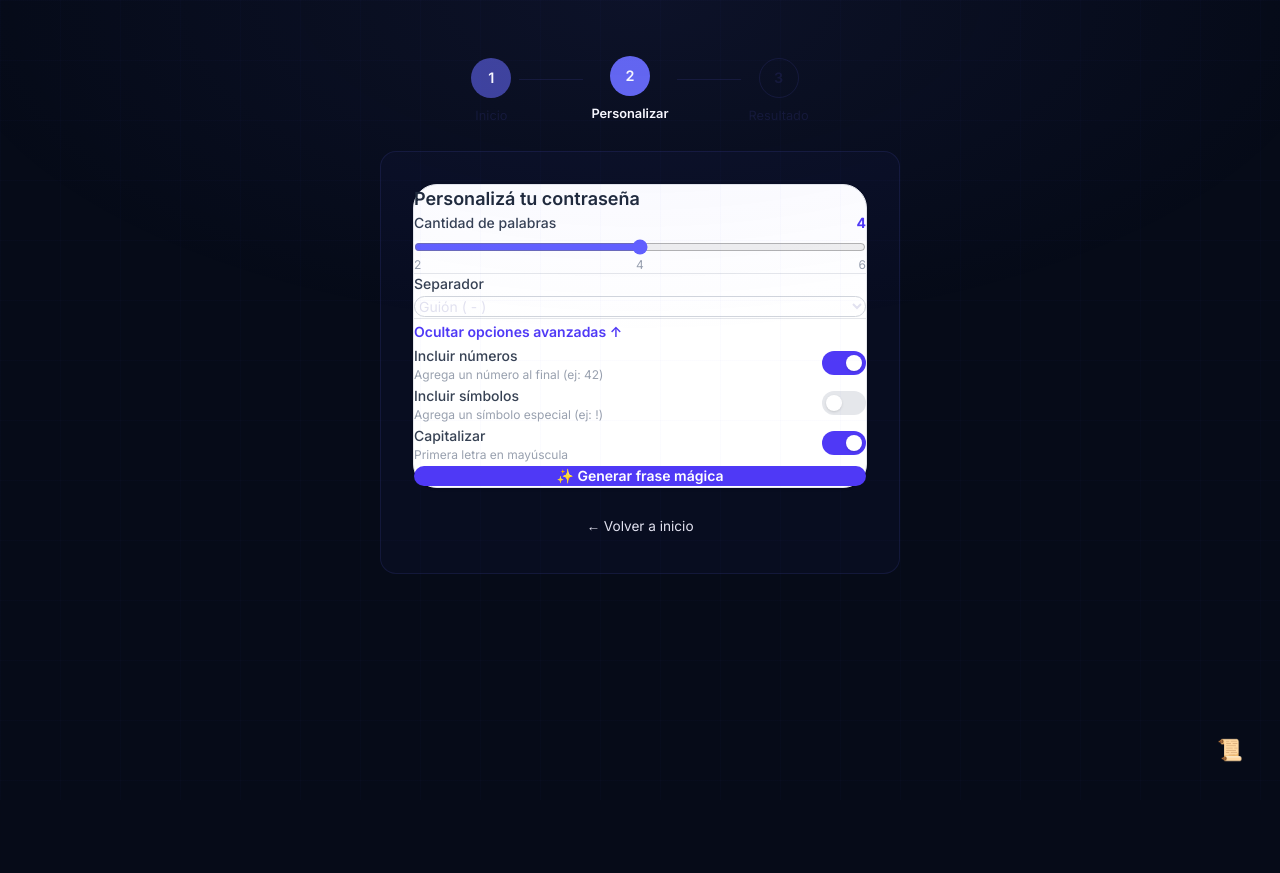
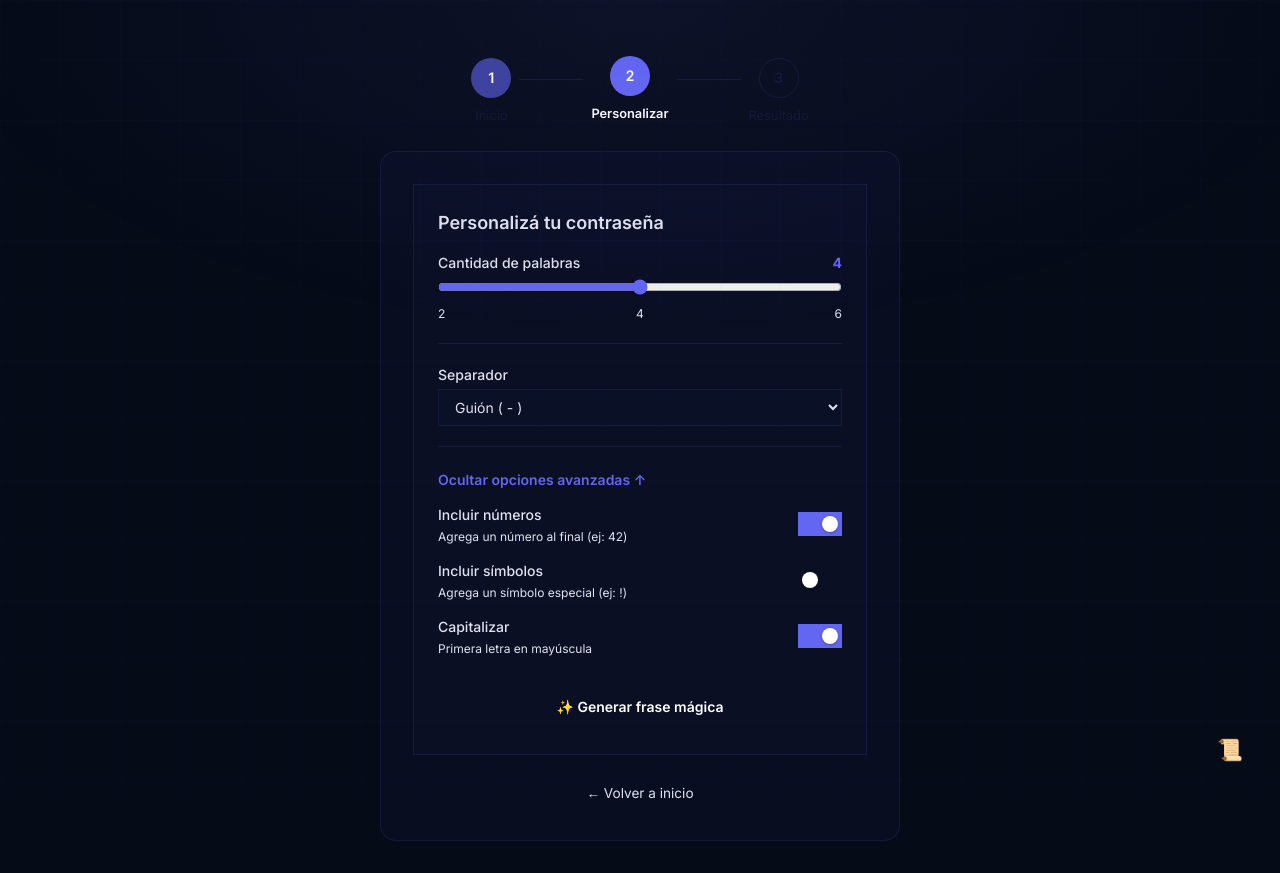
Before and after one commit to adesposito5/PassFrases-proyect, a React (Vite) app: page /generator in a window 1280 px wide. Both pictures are taken after a click on the button "Ver opciones avanzadas ↓". Before the commit the page ends 800 px from the top, so only its background shows below. Built offline with nearby package versions, Linux system fonts and the light colour scheme.

Commit message:
feat: extract PhraseDisplay component and fix GeneratorForm dark theme

```diff
--- a/src/features/generator/components/GeneratorForm.tsx
+++ b/src/features/generator/components/GeneratorForm.tsx
@@ -15,7 +15,7 @@ export function GeneratorForm() {
 	useEffect(() => {
 		const handleKeyDown = (e: KeyboardEvent) => {
 			if (e.key === "Escape") {
-				setShowAdvanced(false); // Cierra las opciones avanzadas por UX
+				setShowAdvanced(false);
 			}
 		};
 		window.addEventListener("keydown", handleKeyDown);
@@ -34,19 +34,51 @@ export function GeneratorForm() {
 	};
 
 	return (
-		<div className="rounded-xl border border-gray-200 bg-white p-6 shadow-sm">
-			<h2 className="mb-4 text-lg font-semibold text-gray-800">
+		<div
+			style={{
+				borderRadius: "var(--radius-lg)",
+				border: "1px solid var(--color-border)",
+				background: "var(--color-card)",
+				padding: "1.5rem",
+				boxShadow: "var(--glass-shadow)",
+			}}
+		>
+			<h2
+				style={{
+					marginBottom: "1rem",
+					fontSize: "1.125rem",
+					fontWeight: 600,
+					color: "var(--color-text)",
+					fontFamily: "var(--font-sans)",
+				}}
+			>
 				Personalizá tu contraseña
 			</h2>
 
 			{/* ── SLIDER: Cantidad de palabras ── */}
-			<div className="mb-5">
+			<div style={{ marginBottom: "1.25rem" }}>
 				<label
 					htmlFor="wordCount"
-					className="mb-1 flex items-center justify-between text-sm font-medium text-gray-700"
+					style={{
+						marginBottom: "0.25rem",
+						display: "flex",
+						alignItems: "center",
+						justifyContent: "space-between",
+						fontSize: "0.875rem",
+						fontWeight: 500,
+						color: "var(--color-text-secondary)",
+						fontFamily: "var(--font-sans)",
+					}}
 				>
 					<span>Cantidad de palabras</span>
-					<span className="font-bold text-indigo-600">{config.wordCount}</span>
+					<span
+						style={{
+							fontWeight: 700,
+							color: "var(--color-accent)",
+						}}
+					>
+						{config.wordCount}
+					</span>
 				</label>
 				<input
 					id="wordCount"
@@ -56,22 +88,45 @@ export function GeneratorForm() {
 					step={1}
 					value={config.wordCount}
 					onChange={(e) => updateOption("wordCount", Number(e.target.value))}
-					className="h-2 w-full cursor-pointer accent-indigo-500"
+					style={{ width: "100%", cursor: "pointer", accentColor: "var(--color-accent)" }}
 				/>
-				<div className="mt-1 flex justify-between text-xs text-gray-400">
+				<div
+					style={{
+						marginTop: "0.25rem",
+						display: "flex",
+						justifyContent: "space-between",
+						fontSize: "0.75rem",
+						color: "var(--color-text-tertiary)",
+						fontFamily: "var(--font-sans)",
+					}}
+				>
 					<span>2</span>
 					<span>4</span>
 					<span>6</span>
 				</div>
 			</div>
 
-			<div className="my-5 h-px bg-gray-200" />
+			{/* Divisor */}
+			<div
+				style={{
+					margin: "1.25rem 0",
+					height: "1px",
+					background: "var(--color-border)",
+				}}
+			/>
 
 			{/* ── SELECT: Separador ── */}
-			<div className="mb-5">
+			<div style={{ marginBottom: "1.25rem" }}>
 				<label
 					htmlFor="separator"
-					className="mb-1 block text-sm font-medium text-gray-700"
+					style={{
+						marginBottom: "0.25rem",
+						display: "block",
+						fontSize: "0.875rem",
+						fontWeight: 500,
+						color: "var(--color-text-secondary)",
+						fontFamily: "var(--font-sans)",
+					}}
 				>
 					Separador
 				</label>
@@ -79,7 +134,26 @@ export function GeneratorForm() {
 					id="separator"
 					value={config.separator}
 					onChange={(e) => updateOption("separator", e.target.value)}
-					className="w-full rounded-lg border border-gray-300 bg-white px-3 py-2 text-sm focus:border-indigo-500 focus:outline-none focus:ring-1 focus:ring-indigo-500"
+					style={{
+						width: "100%",
+						borderRadius: "var(--radius-md)",
+						border: "1px solid var(--color-border)",
+						background: "var(--color-card)",
+						color: "var(--color-text)",
+						padding: "0.5rem 0.75rem",
+						fontSize: "0.875rem",
+						fontFamily: "var(--font-sans)",
+						outline: "none",
+						cursor: "pointer",
+					}}
+					onFocus={(e) => {
+						e.currentTarget.style.borderColor = "var(--color-border-focus)";
+						e.currentTarget.style.boxShadow = "0 0 0 1px var(--color-border-focus)";
+					}}
+					onBlur={(e) => {
+						e.currentTarget.style.borderColor = "var(--color-border)";
+						e.currentTarget.style.boxShadow = "none";
+					}}
 				>
 					<option value="-">Guión ( - )</option>
 					<option value=".">Punto ( . )</option>
@@ -88,14 +162,36 @@ export function GeneratorForm() {
 				</select>
 			</div>
 
-			<div className="my-5 h-px bg-gray-200" />
+			{/* Divisor */}
+			<div
+				style={{
+					margin: "1.25rem 0",
+					height: "1px",
+					background: "var(--color-border)",
+				}}
+			/>
 
 			{/* ── D2-10: Renderizado Condicional de Opciones Avanzadas ── */}
-			<div className="mb-6">
+			<div style={{ marginBottom: "1.5rem" }}>
 				<button
 					type="button"
 					onClick={() => setShowAdvanced(!showAdvanced)}
-					className="mb-3 text-sm font-semibold text-indigo-600 hover:text-indigo-800 transition-colors"
+					style={{
+						all: "unset",
+						cursor: "pointer",
+						marginBottom: "0.75rem",
+						fontSize: "0.875rem",
+						fontWeight: 600,
+						color: "var(--color-accent)",
+						fontFamily: "var(--font-sans)",
+						transition: "color var(--duration-fast) var(--ease-out)",
+					}}
+					onMouseEnter={(e) => {
+						e.currentTarget.style.color = "var(--color-accent-hover)";
+					}}
+					onMouseLeave={(e) => {
+						e.currentTarget.style.color = "var(--color-accent)";
+					}}
 				>
 					{showAdvanced
 						? "Ocultar opciones avanzadas ↑"
@@ -103,7 +199,7 @@ export function GeneratorForm() {
 				</button>
 
 				{showAdvanced && (
-					<div className="space-y-3 animate-in fade-in slide-in-from-top-2 duration-200">
+					<div style={{ display: "flex", flexDirection: "column", gap: "0.75rem" }}>
 						<ToggleOption
 							id="includeNumbers"
 							label="Incluir números"
@@ -133,7 +229,31 @@ export function GeneratorForm() {
 			<button
 				type="button"
 				onClick={handleGenerate}
-				className="w-full rounded-lg bg-indigo-600 px-4 py-3 text-sm font-semibold text-white transition-colors hover:bg-indigo-700"
+				style={{
+					all: "unset",
+					cursor: "pointer",
+					width: "100%",
+					boxSizing: "border-box",
+					display: "flex",
+					alignItems: "center",
+					justifyContent: "center",
+					borderRadius: "var(--radius-md)",
+					background: "var(--gradient-cta)",
+					color: "#fff",
+					padding: "0.85rem 1rem",
+					fontSize: "0.875rem",
+					fontWeight: 600,
+					fontFamily: "var(--font-sans)",
+					transition: "all var(--duration-fast) var(--ease-out)",
+				}}
+				onMouseEnter={(e) => {
+					e.currentTarget.style.boxShadow = "0 4px 20px var(--color-pink-glow)";
+					e.currentTarget.style.transform = "translateY(-1px)";
+				}}
+				onMouseLeave={(e) => {
+					e.currentTarget.style.boxShadow = "none";
+					e.currentTarget.style.transform = "";
+				}}
 				aria-label="Generar contraseña con las opciones seleccionadas"
 			>
 				✨ Generar frase mágica
@@ -159,15 +279,36 @@ function ToggleOption({
 	onChange,
 }: ToggleOptionProps) {
 	return (
-		<div className="flex items-center justify-between">
+		<div
+			style={{
+				display: "flex",
+				alignItems: "center",
+				justifyContent: "space-between",
+			}}
+		>
 			<div>
 				<label
 					htmlFor={id}
-					className="cursor-pointer text-sm font-medium text-gray-700"
+					style={{
+						cursor: "pointer",
+						fontSize: "0.875rem",
+						fontWeight: 500,
+						color: "var(--color-text-secondary)",
+						fontFamily: "var(--font-sans)",
+					}}
 				>
 					{label}
 				</label>
-				<p className="text-xs text-gray-400">{description}</p>
+				<p
+					style={{
+						fontSize: "0.75rem",
+						color: "var(--color-text-tertiary)",
+						fontFamily: "var(--font-sans)",
+						marginTop: "2px",
+					}}
+				>
+					{description}
+				</p>
 			</div>
 			<button
 				id={id}
@@ -175,14 +316,38 @@ function ToggleOption({
 				role="switch"
 				aria-checked={checked}
 				onClick={() => onChange(!checked)}
-				className={`relative inline-flex h-6 w-11 items-center rounded-full transition-colors focus:outline-none focus:ring-2 focus:ring-indigo-500 focus:ring-offset-2 ${
-					checked ? "bg-indigo-600" : "bg-gray-200"
-				}`}
+				style={{
+					position: "relative",
+					display: "inline-flex",
+					height: "1.5rem",
+					width: "2.75rem",
+					flexShrink: 0,
+					alignItems: "center",
+					borderRadius: "var(--radius-pill)",
+					border: "none",
+					cursor: "pointer",
+					outline: "none",
+					transition: "background-color var(--duration-fast) var(--ease-out)",
+					background: checked ? "var(--color-accent)" : "var(--color-text-tertiary)",
+				}}
+				onFocus={(e) => {
+					e.currentTarget.style.boxShadow = `0 0 0 2px var(--color-surface), 0 0 0 4px var(--color-accent)`;
+				}}
+				onBlur={(e) => {
+					e.currentTarget.style.boxShadow = "none";
+				}}
 			>
 				<span
-					className={`inline-block h-4 w-4 transform rounded-full bg-white shadow transition-transform ${
-						checked ? "translate-x-6" : "translate-x-1"
-					}`}
+					style={{
+						display: "inline-block",
+						height: "1rem",
+						width: "1rem",
+						borderRadius: "50%",
+						background: "#fff",
+						boxShadow: "0 1px 3px rgba(0,0,0,0.3)",
+						transition: "transform var(--duration-fast) var(--ease-out)",
+						transform: checked ? "translateX(1.5rem)" : "translateX(0.25rem)",
+					}}
 				/>
 			</button>
 		</div>
--- a/src/features/generator/components/GeneratorPanel.tsx
+++ b/src/features/generator/components/GeneratorPanel.tsx
@@ -1,6 +1,7 @@
 import { useNavigate } from "react-router-dom";
 import { usePasswordStore } from "@/features/generator/store";
 import { GeneratorForm } from "./GeneratorForm";
+import { PhraseDisplay } from "./PhraseDisplay";
 
 export default function GeneratorPanel() {
 	const currentResult = usePasswordStore((state) => state.currentResult);
@@ -27,10 +28,10 @@ export default function GeneratorPanel() {
 	if (currentStep === 2) {
 		return (
 			<div style={{ display: "flex", flexDirection: "column", gap: "1.25rem" }}>
-				{/* GeneratorForm de D2 — maneja config y genera al hacer click */}
 				<GeneratorForm />
 
 				<button
+					type="button"
 					onClick={handleBackToStart}
 					style={{
 						all: "unset",
@@ -77,32 +78,12 @@ export default function GeneratorPanel() {
 				🛡️
 			</div>
 
-			<div
-				style={{
-					fontFamily: "var(--font-mono)",
-					fontSize: "1.4rem",
-					fontWeight: 700,
-					letterSpacing: "-0.01em",
-					padding: "1.25rem 1.5rem",
-					background: "rgba(0,0,0,0.3)",
-					border: "1px solid var(--color-border)",
-					borderRadius: "14px",
-					wordBreak: "break-all",
-					lineHeight: 1.5,
-					userSelect: "all",
-					textAlign: "center",
-					color: "var(--color-text)",
-					minHeight: "4rem",
-					display: "flex",
-					alignItems: "center",
-					justifyContent: "center",
-				}}
-			>
-				{currentResult?.password ?? "Generando…"}
-			</div>
+			{/* ── Componente extraído — D3/D4 pueden importarlo directamente ── */}
+			<PhraseDisplay password={currentResult?.password ?? null} />
 
 			<div style={{ display: "flex", gap: "0.75rem", marginTop: "0.5rem" }}>
 				<button
+					type="button"
 					onClick={handleGenerate}
 					style={{
 						all: "unset",
@@ -135,6 +116,7 @@ export default function GeneratorPanel() {
 			</div>
 
 			<button
+				type="button"
 				onClick={handleBackToStep2}
 				style={{
 					all: "unset",
--- /dev/null
+++ b/src/features/generator/components/PhraseDisplay.tsx
@@ -0,0 +1,35 @@
+// src/features/generator/components/PhraseDisplay.tsx
+// Componente visual que muestra la contraseña generada.
+// Recibe password como prop — reutilizable por D3, D4 y quien lo necesite.
+
+interface PhraseDisplayProps {
+	password: string | null;
+}
+
+export function PhraseDisplay({ password }: PhraseDisplayProps) {
+	return (
+		<div
+			style={{
+				fontFamily: "var(--font-mono)",
+				fontSize: "1.4rem",
+				fontWeight: 700,
+				letterSpacing: "-0.01em",
+				padding: "1.25rem 1.5rem",
+				background: "rgba(0,0,0,0.3)",
+				border: "1px solid var(--color-border)",
+				borderRadius: "14px",
+				wordBreak: "break-all",
+				lineHeight: 1.5,
+				userSelect: "all",
+				textAlign: "center",
+				color: "var(--color-text)",
+				minHeight: "4rem",
+				display: "flex",
+				alignItems: "center",
+				justifyContent: "center",
+			}}
+		>
+			{password ?? "Generando…"}
+		</div>
+	);
+}
```
